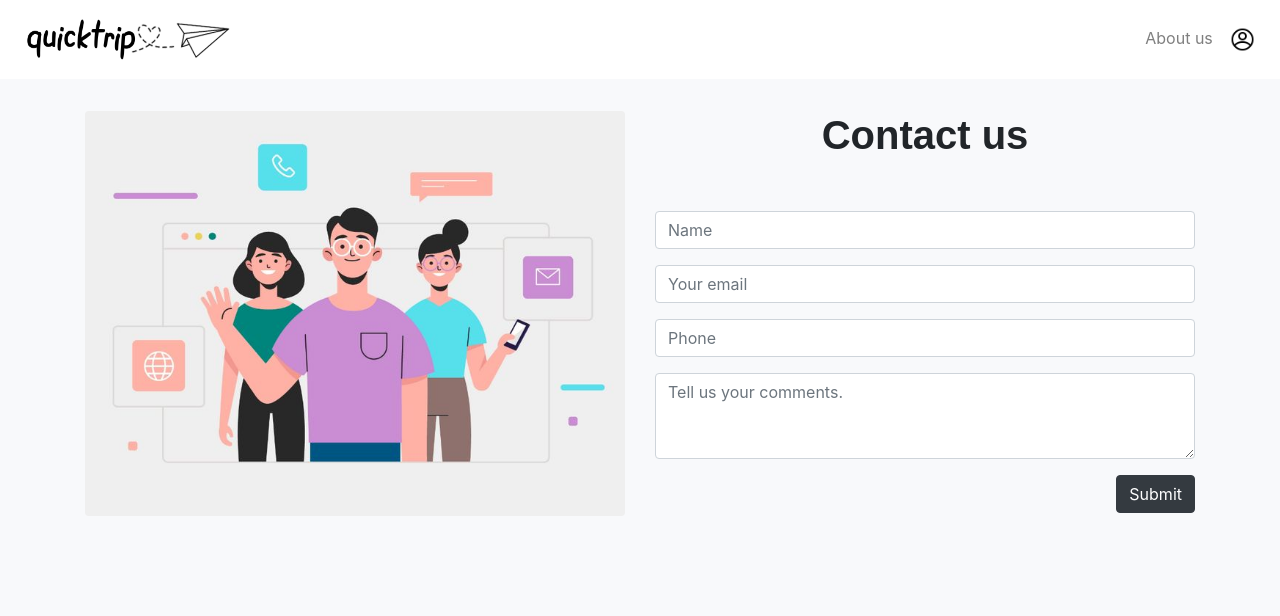
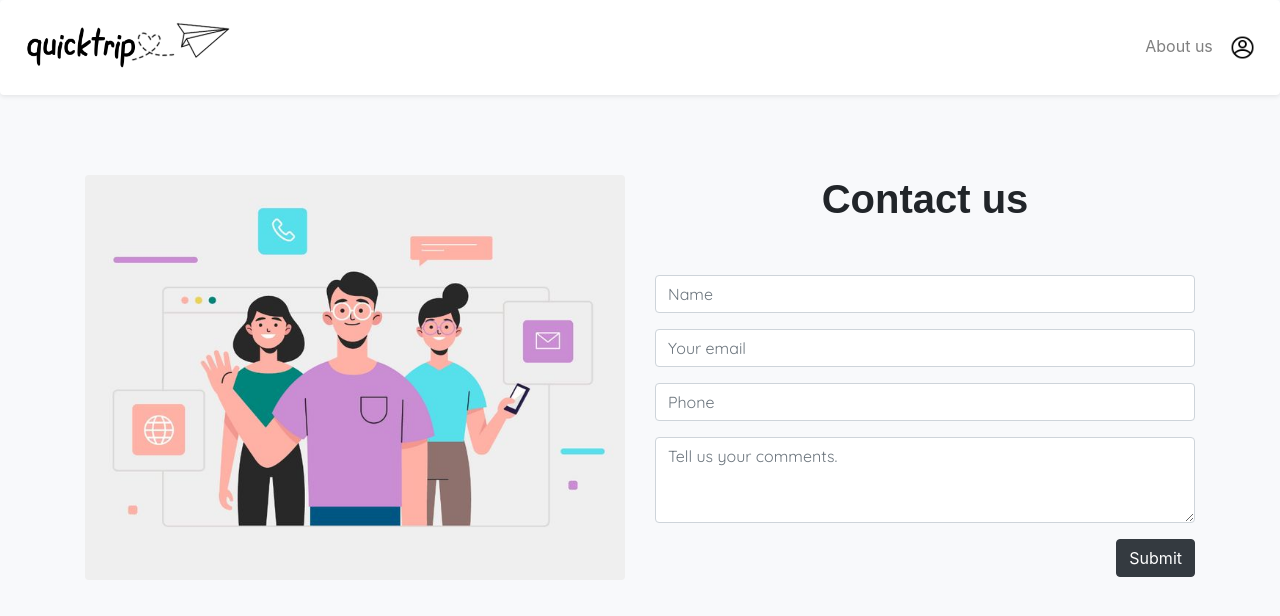
Before and after one commit to SolracDavid99/QuickTrip, a PHP site: page /contactUs-v2.html in a window 1280 px wide. Shown: the top 616 px of the page. Run offline with PHP 8.4, Linux system fonts and the light colour scheme; some web fonts are replaced.

Commit message:
Shadow nav bar

```diff
--- a/aboutUs.html
+++ b/aboutUs.html
@@ -22,7 +22,7 @@
 <body>
 
     <!-- Navegation Bar -->
-    <nav class="navbar navbar-expand-lg navbar-light ">
+    <nav class="navbar navbar-expand-lg navbar-light shadow-sm p-3 mb-5 bg-white rounded">
         <a class="navbar-brand" href="#"><img id="logo" src="./assets/nuevologo.png">
             <img id="avion" src="./assets/nuevoavion.png">
             <div></div>
@@ -37,7 +37,7 @@
                     <a class="nav-link text-black" href="./contactUs.html">Contact Us</a>
                 </li>
                 <li class="nav-item dropdown">
-                    <a class="nav-link dropdown-toggle" href="#" id="navbarDropdownMenuLink" role="button" data-toggle="dropdown" aria-expanded="false">
+                    <a class="nav-link dropdown" href="#" id="navbarDropdownMenuLink" role="button" data-toggle="dropdown" aria-expanded="false">
                         <div>
                             <img id="login" src="./assets/login.png">
                         </div>
--- a/contactUs-v2.html
+++ b/contactUs-v2.html
@@ -16,7 +16,7 @@
 </head>
 <body>
     <!-- Navegation Bar -->
-    <nav class="navbar navbar-expand-lg navbar-light ">
+    <nav class="navbar navbar-expand-lg navbar-light shadow-sm p-3 mb-5 bg-white rounded">
         <a class="navbar-brand" href="#"><img id="logo" src="./assets/nuevologo.png">
             <img id="avion" src="./assets/nuevoavion.png">
             <div></div>
--- a/contactUs.css
+++ b/contactUs.css
@@ -1,5 +1,5 @@
 .navbar{
-    background-color: white;
+    background-color: #f8f9fb;
 }
 
 #logo{
@@ -63,3 +63,6 @@ body{
 .container{
     padding-top: 2rem;
 }
+form{
+    font-family: 'Quicksand', sans-serif;
+}
```
